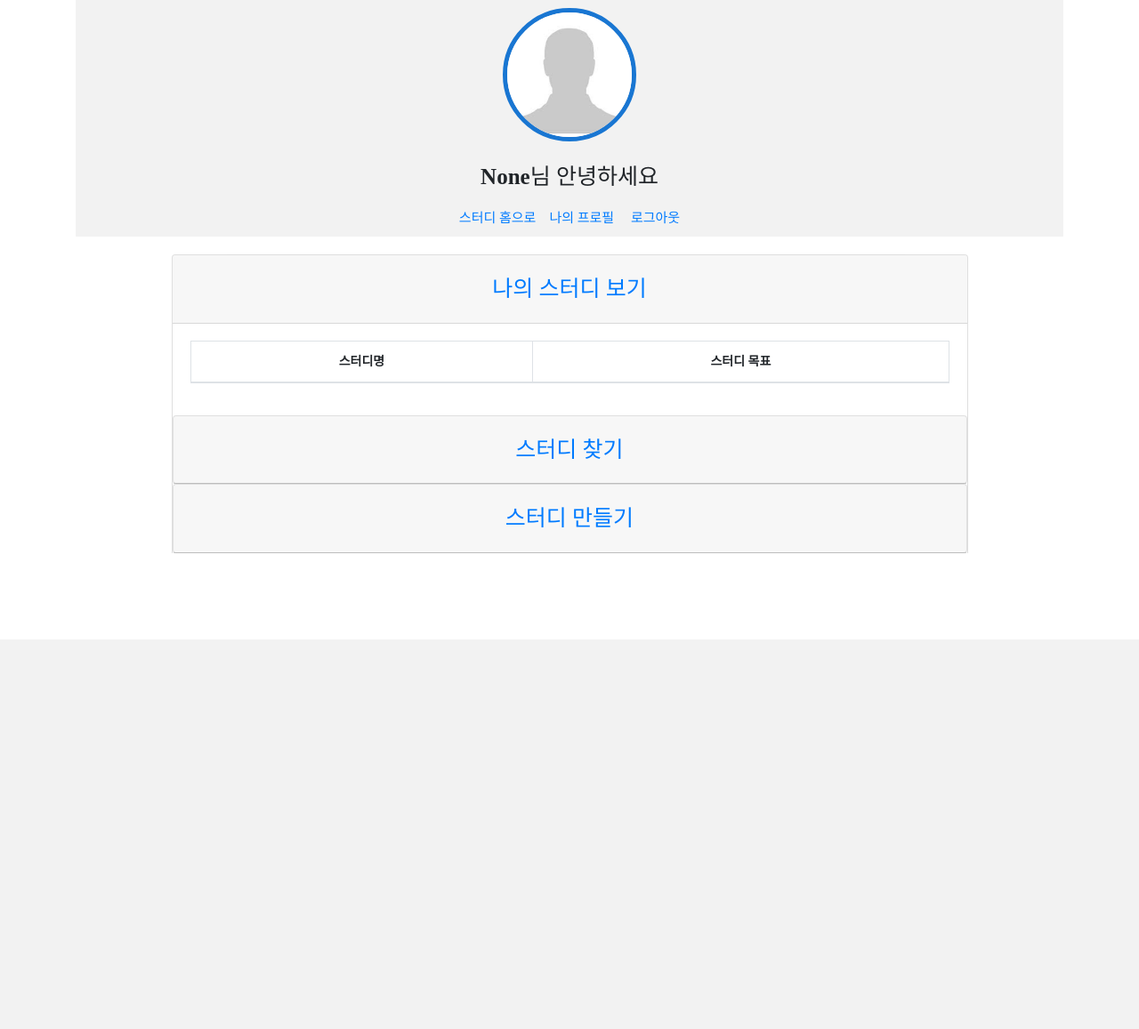
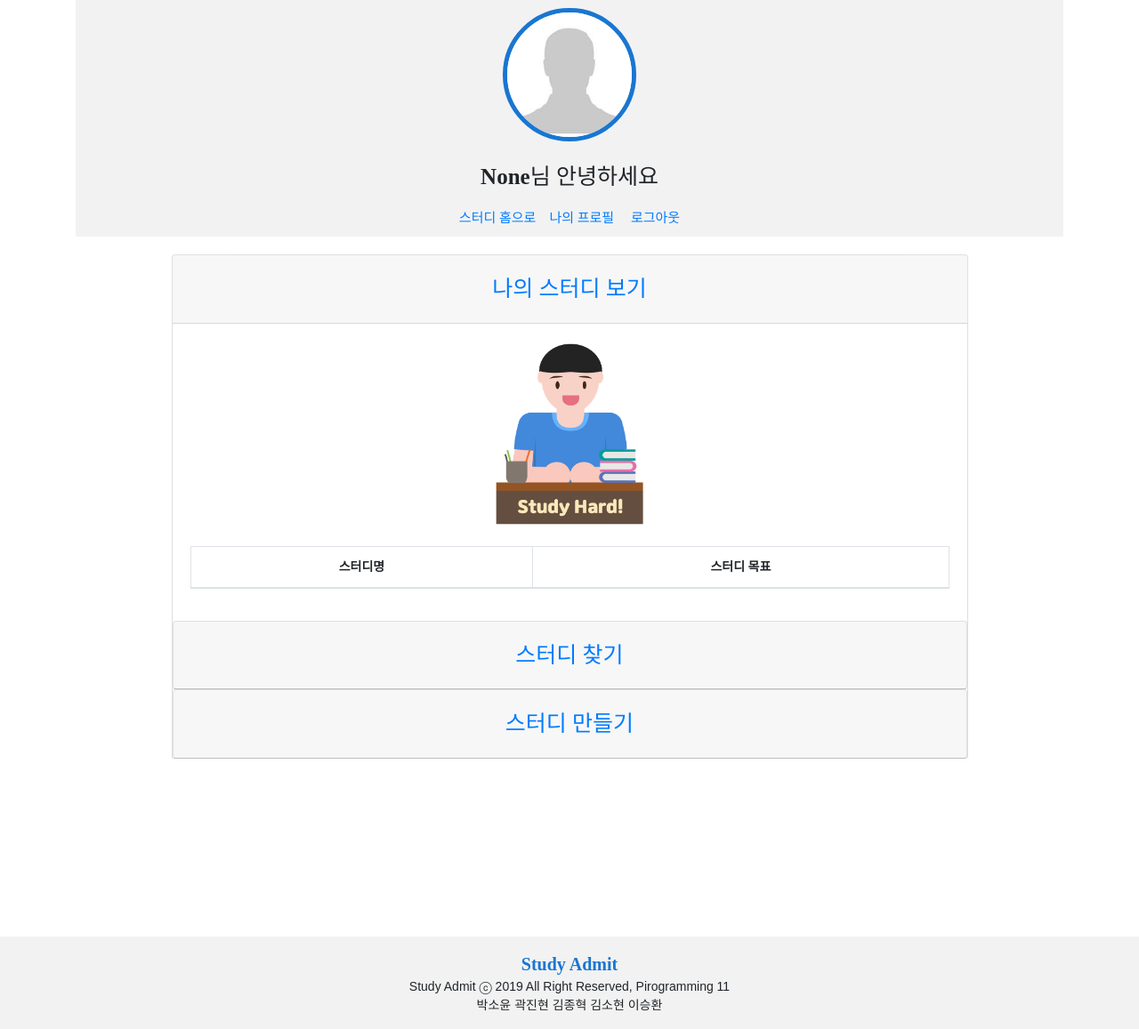
Before and after one commit to pirogramming/Admit-Study-Manager, a Django app: page /study/mystudy/ in a window 1280 px wide. Shown: the part 81-1238 px from the top of the page at 89% size. Before the commit the page ends 800 px from the top, so only its background shows below. Run offline with Django 3.2, Linux system fonts and the light colour scheme; the visitor is signed in with stand-in values (Sample User, id 1); lists and menus that the app fills with data are empty; some libraries are stand-ins or nearby versions; some web fonts are replaced.

Commit message:
base 이미지 static 삽입

```diff
--- a/start/accounts/templates/accounts/profile.html
+++ b/start/accounts/templates/accounts/profile.html
@@ -15,11 +15,11 @@
             <div class="col-lg-4">
                 {% if user.img_profile %}
                     <div style="margin-left: 50px; margin-top:10px; border-radius: 120px">
-                        <img src="{{ user.img_profile.url }}" style="width:230px; height: 230px"/>
+                        <img class="img_profile" src="{{ user.img_profile.url }}" style="width:230px; height: 230px"/>
                     </div>
                 {% else %}
                     <div style="margin-left: 50px;margin-top:10px; border-radius: 120px">
-                        <img src="{% static 'img/anonym.jpg' %}" style="width:230px; height: 230px"/>
+                        <img class="img_profile" src="{% static 'img/anonym.jpg' %}" style="width:230px; height: 230px"/>
                     </div>
                 {% endif %}
                 <div style="text-align: center; margin-top:15px; margin-left: 80px">
--- a/start/study/templates/study/group_mystudy.html
+++ b/start/study/templates/study/group_mystudy.html
@@ -1,4 +1,5 @@
 {% extends 'base.html' %}
+{% load static %}
 
 {% block content %}
 
@@ -21,9 +22,9 @@
                         <div id="collapseOne" class="collapse show" aria-labelledby="headingOne"
                              data-parent="#accordionExample">
                             <div class="card-body">
-                                <div style="text-align: left">
-                                    <small></small>
-                                </div>
+                                <div>
+                                    <img src="{% static 'img/mystudy.png' %}" style="width:175px;height: 210px"/>
+                                </div><br/>
                                 <table class="table table-hover table-bordered">
                                     <thead>
                                     <tr>
--- a/start/study/templates/study/group_new.html
+++ b/start/study/templates/study/group_new.html
@@ -1,11 +1,12 @@
 {% extends 'base.html' %}
+{% load static %}
 {% load crispy_forms_tags %}
 
 {% block content %}
     <div class="container">
         <div class="row">
             <div class="col-lg-1"></div>
-            <div class="col-lg-10"style="text-align: left;font-size: 30px;padding:10px 0px">
+            <div class="col-lg-10" style="text-align: left;font-size: 30px;padding:20px 0px;margin:0px 18px;color: #1976D2">
                 <strong>스터디 만들기</strong>
             </div>
             <div class="col-lg-1"></div>
@@ -15,6 +16,9 @@
             <div class="col-lg-5">
                 <div style="text-align: left; background-color: #ffdbad; padding:3px;">
                     <div style="font-size: 30px"><strong>*스터디 만들기 유의사항*</strong></div>
+                    <div>
+                        <img src="{% static 'img/caution.png' %}" style="width:200px;height: 210px;"/>
+                    </div>
                     <br/>
                     <p style="font-size: 15px; margin-left: 10px"><strong>- 스터디를 만들면 자동으로 스터디장이 됩니다<br/>
                     - 스터디장 권한은 그룹 관리 탭의 그룹 설정에서 위임할 수 있습니다<br/>
--- a/start/templates/account_base.html
+++ b/start/templates/account_base.html
@@ -42,7 +42,7 @@
 
 </style>
 
-<body>
+<body style="background-image:url(/static/img/wallpaper_edit.png)">
 {% block content %}
 {% endblock %}
 <script src="https://code.jquery.com/jquery-3.3.1.slim.min.js"
--- a/start/templates/base.html
+++ b/start/templates/base.html
@@ -43,7 +43,7 @@
             font-weight: 500;
         }
 
-        img {
+        .img_profile {
             border-radius: 200px;
             border: 5px solid #1976D2;
         }
@@ -73,11 +73,11 @@
                 <div style="background-color: #F2F2F2; padding:10px 0px;">
                     {% if user.img_profile %}
                         <div>
-                            <img src="{{ user.img_profile.url }}" style="width:150px;height:150px;"/>
+                            <img class="img_profile" src="{{ user.img_profile.url }}" style="width:150px;height:150px;"/>
                         </div><br/>
                     {% else %}
                         <div>
-                            <img src="{% static 'img/anonym.jpg' %}" style="width:150px;height:150px;"/>
+                            <img class="img_profile" src="{% static 'img/anonym.jpg' %}" style="width:150px;height:150px;"/>
                         </div><br/>
                     {% endif %}
                     <div>
@@ -119,6 +119,15 @@
     </div>
 </article>
 
+<footer style="margin-top: 200px">
+    <div class="pt-3 pb-3 row" style="background-color: #F2F2F2;">
+        <div class="col-lg-12">
+            <div><strong style="color: #1976D2; font-family: yg-jalnan; font-size: 20px">Study Admit</strong></div>
+            <div style="font-family: sans-serif">Study Admit ⓒ 2019 All Right Reserved, Pirogramming 11</div>
+            <div style="font-family: sans-serif">박소윤 곽진현 김종혁 김소현 이승환</div>
+        </div>
+    </div>
+</footer>
 
 </body>
 </html>
```
Also changed, not shown: start/accounts/templates/accounts/login_form.html (+5 -11 lines), start/accounts/templates/accounts/signup_form.html (+4 -13 lines), start/study/templates/study/all_group_list.html (+7 -4 lines), start/study/templates/study/group_registerbyurl_fail.html (+10 -2 lines), start/start/static/img/caution.png (added), start/start/static/img/mystudy.png (added), start/start/static/img/no.png (added), start/start/static/img/wallpaper.png (added), start/start/static/img/wallpaper_edit.png (added).
